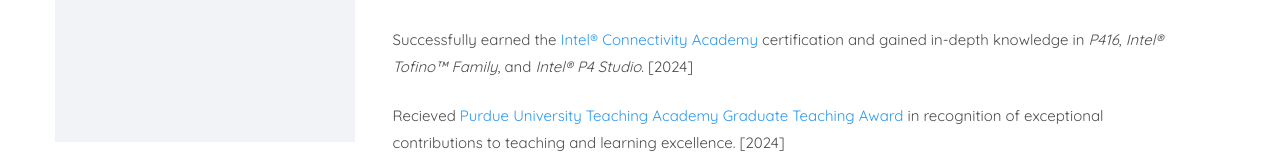
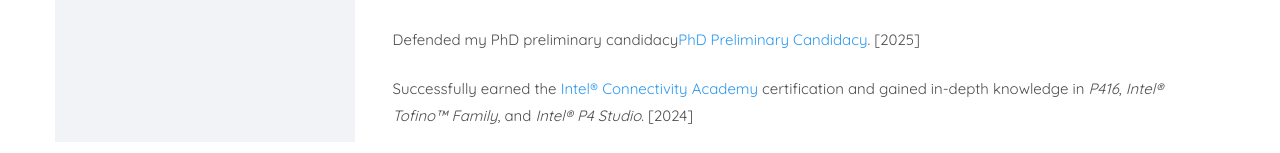
Before and after one commit to Murayyiam-Parvez/Murayyiam-Parvez.github.io, a plain HTML site: page index.html in a window 1280 px wide. Shown: the part 658-811 px from the top of the page. Drawn offline with nearby package versions, Linux system fonts and the light colour scheme; files whose address does not match are found by name; a web font is replaced by a local one.

Commit message:
Updated news

```diff
--- a/index.html
+++ b/index.html
@@ -141,6 +141,7 @@
 								<div class="col-md-12">
 									<div class="about-desc">
 										<h2 class="colorlib-heading">News</h2>
+										<p>Defended my PhD preliminary candidacy<a href="https://www.cs.purdue.edu/graduate/curriculum/doctoral.html#prelim">PhD Preliminary Candidacy</a>. [2025]</p>
 										<p>Successfully earned the <a href="https://www.credly.com/badges/12d1c8b1-ff8b-43eb-99ff-0a76c114edb9/public_url">Intel® Connectivity Academy</a> certification and gained in-depth knowledge in <em>P416</em>, <em>Intel® Tofino™ Family</em>, and <em>Intel® P4 Studio</em>. [2024]</p>
 										<p>Recieved <a href="https://www.purdue.edu/innovativelearning/tools-resources/awards/gt/">Purdue University Teaching Academy Graduate Teaching Award</a> in recognition of exceptional contributions to teaching and learning excellence. [2024]</p>
 										<p>Commenced my doctoral journey at <a href="https://www.purdue.edu"> Purdue University</a> in security and privacy. [2021]</p>
```
